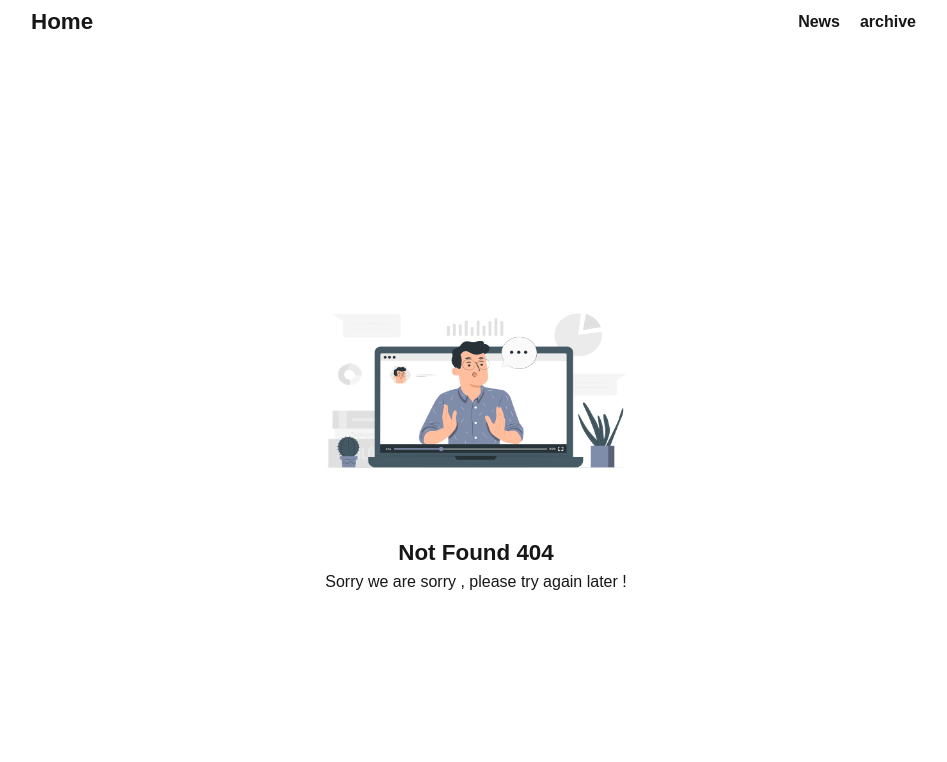
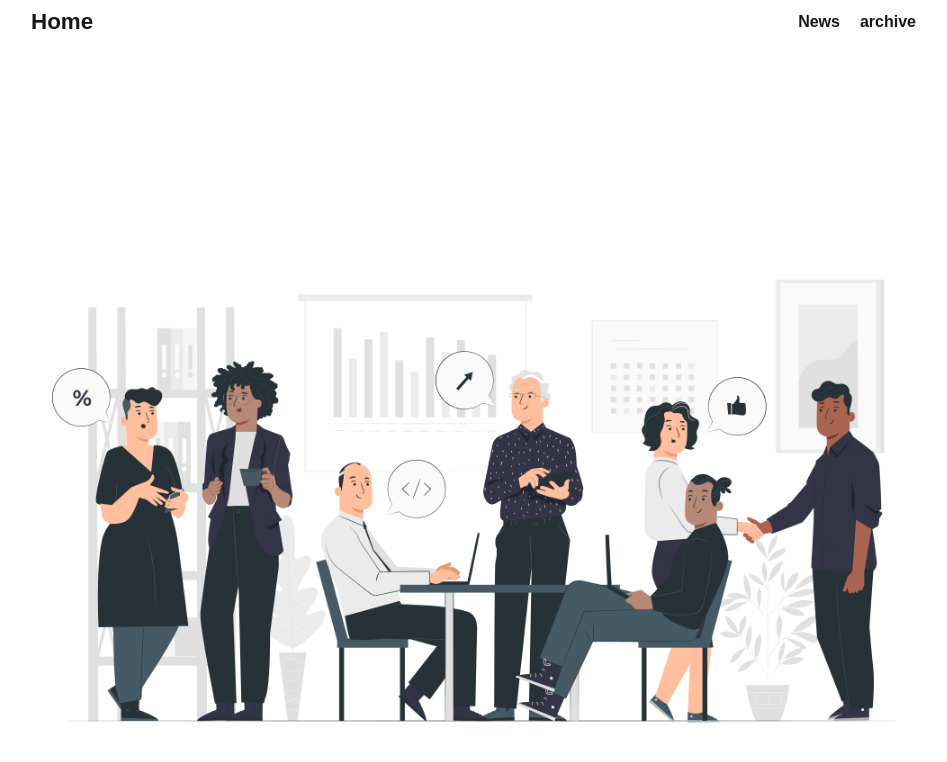
Before and after one commit to it-is-Anas/newsly, a Next.js app: page /news/beavor-plague/image in a window 1280 px wide. Before the commit this address had no page. Shown: the top 762 px of the page, without its empty margins (164-1111 px from the left). Built offline with nearby package versions, Linux system fonts and the light colour scheme.

Commit message:
added Intercepting route

```diff
--- /dev/null
+++ b/app/news/[slug]/(.)image/page.tsx
@@ -0,0 +1,23 @@
+import { Params } from "next/dist/server/request/params";
+import { DUMMY_NEWS } from "../../../../news-dummy-data";
+import { notFound } from "next/navigation";
+
+
+export default function ImagePage({params}:{params:Params}){
+
+    const newsSlug = params.slug;
+    const newsItem = DUMMY_NEWS.find((newsItem)=> newsItem.slug  === newsSlug  );
+
+    if(!newsItem){
+        notFound();
+    }
+
+    return (
+        <>
+            <div className="">
+                <h1 className="">Intercepting route</h1>
+                <img src={`/images/news/${newsItem.image}`} alt={newsItem.title} className="" />
+            </div>
+        </>
+    );
+}
--- /dev/null
+++ b/app/news/[slug]/image/page.tsx
@@ -0,0 +1,22 @@
+import { Params } from "next/dist/server/request/params";
+import { DUMMY_NEWS } from "../../../../news-dummy-data";
+import { notFound } from "next/navigation";
+
+
+export default function ImagePage({params}:{params:Params}){
+
+    const newsSlug = params.slug;
+    const newsItem = DUMMY_NEWS.find((newsItem)=> newsItem.slug  === newsSlug  );
+
+    if(!newsItem){
+        notFound();
+    }
+
+    return (
+        <>
+            <div className="">
+                <img src={`/images/news/${newsItem.image}`} alt={newsItem.title} className="" />
+            </div>
+        </>
+    );
+}
--- a/app/news/[slug]/page.tsx
+++ b/app/news/[slug]/page.tsx
@@ -2,6 +2,7 @@
 import { DUMMY_NEWS } from "../../../news-dummy-data";
 import type {News} from "../../../news-dummy-data";
 import { notFound } from "next/navigation";
+import Link from "next/link";
 
 
 
@@ -17,7 +18,9 @@
     return(
         <article className="" >
             <header className="">
-                <img src={`/images/news/${newsItem.image}`} alt={newsItem.title} className="w-[12em] h-[12em]" />
+                <Link href={`/news/${newsItem.slug}/image`} >
+                    <img src={`/images/news/${newsItem.image}`} alt={newsItem.title} className="w-[12em] h-[12em]" />
+                </Link>
                 <h1 className="font-[600] text-[1.2em]">{newsItem.title}</h1>
                 <p className="text-[.8em] font-[600]">{newsItem.date}</p>
             </header>
```
Also changed, not shown: components/news-list.tsx (line endings or trailing spaces).
